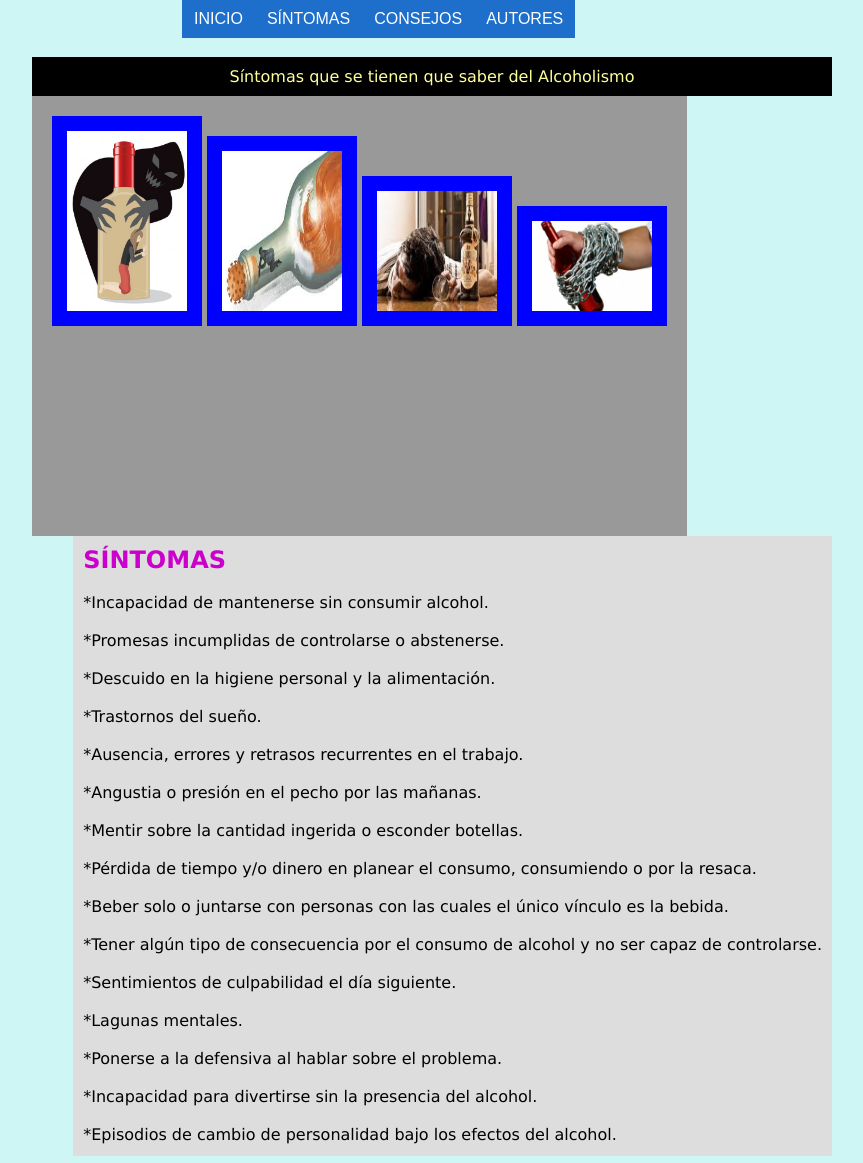
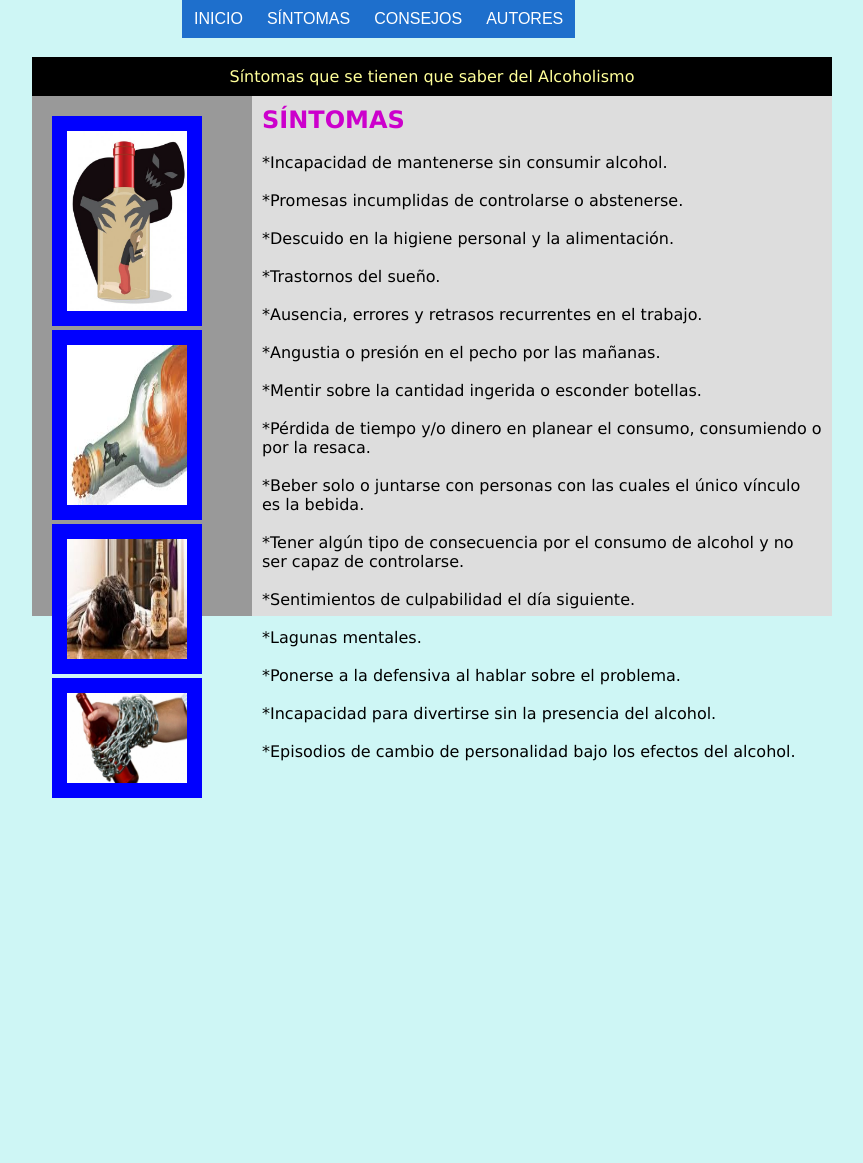
Before and after one commit to GuilianavaD/AA-Proyecto, a PHP site: page /conceptos.php in a window 1280 px wide. Shown: the whole page, without its empty margins (208-1071 px from the left). After the commit the page ends 798 px from the top, so only its background shows below. Run offline with PHP 8.4, Linux system fonts and the light colour scheme.

Commit message:
Update style.contacto.css

```diff
--- a/style.contacto.css
+++ b/style.contacto.css
@@ -24,15 +24,15 @@
       }
       #contenido {
         background-color:#ddd;
-        float:right;
-        height:600px;
+        float:left;
+        height:500px;
         padding:10px;
-        width:auto;
+        width:560px;
       }
       #menu {
         background-color:#999;
         float:left;
-        height:400px;
+        height:480px;
         padding:20px;
-        width:auto;
+        width:180px;
       }
```
